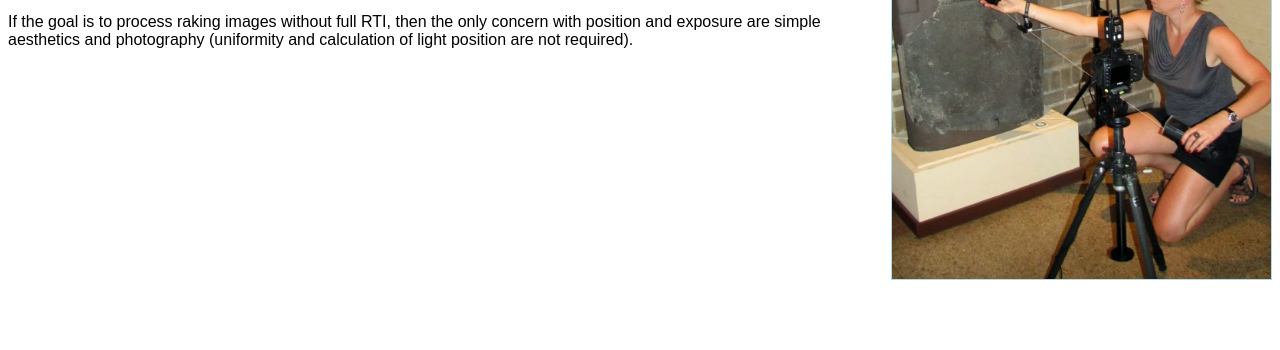
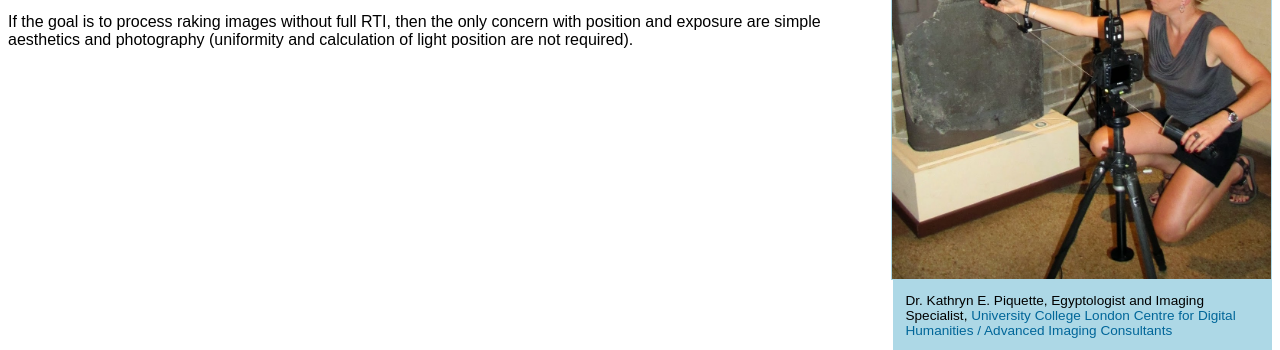
Before and after one commit to thanneken/SpectralRTI_Toolkit, a plain HTML site: page Guide/hardware.html in a window 1280 px wide. Shown: the part 1768-2118 px from the top of the page. Before the commit the page ends 2048 px from the top, so only its background shows below. Drawn offline with Linux system fonts and the light colour scheme.

Commit message:
Added credit caption for Piquette

```diff
--- a/Guide/hardware.html
+++ b/Guide/hardware.html
@@ -105,6 +105,9 @@ Typically, the even and odd lights on the arc alternate between arc positions, c
 The arc is stable enough that the light positions do not need to be recalculated for each sequence. </p>
 
 <a href="staticimages/HandheldFlash-crop.png" target="images"><img alt="flash" src="staticimages/HandheldFlash-crop.png"></a>
+<div class="caption">Dr. Kathryn E. Piquette, Egyptologist and Imaging Specialist,
+	<a href="http://www.ucl.ac.uk/dh/consulting/advanced-imaging-consultants">
+	University College London Centre for Digital Humanities / Advanced Imaging Consultants</a></div>
 <h2 id="flash">Hand-held flash for RTI capture</h2>
 <p>The most affordable but most time-consuming method for RTI capture uses a handheld flash.
 The flash must be radio (not infrared) triggered, but otherwise can use mass-market photographic equipment.
--- a/Guide/styles.css
+++ b/Guide/styles.css
@@ -13,4 +13,4 @@ h3{font-style:italic;}
 table{margin-left:auto;margin-right:auto;}
 td{padding:2px 10px 2px 10px;background-color:silver;}
 img{float:right;width:30%;border:1px solid lightblue;clear:right;}
-.caption{float:right;width:28%;clear:right;background-color:lightblue;padding:1em;font-size:85%;}
+.caption{float:right;width:28%;clear:right;background-color:lightblue;padding:1%;font-size:85%;}
```
